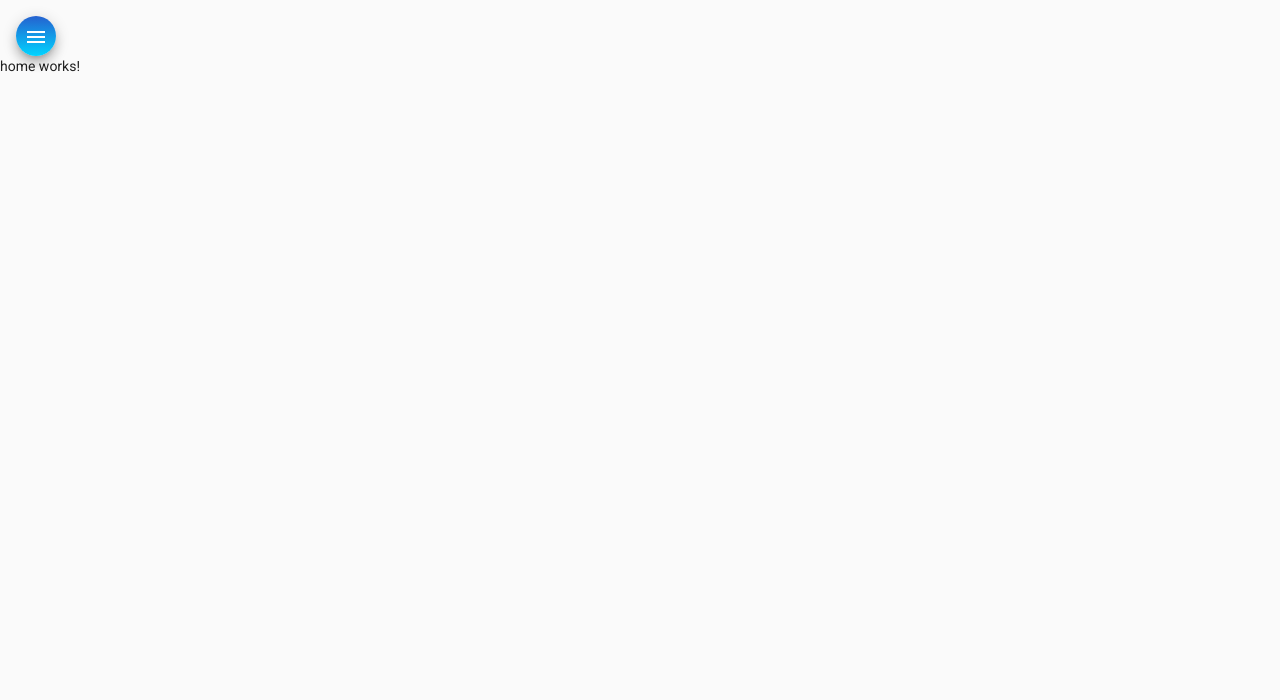
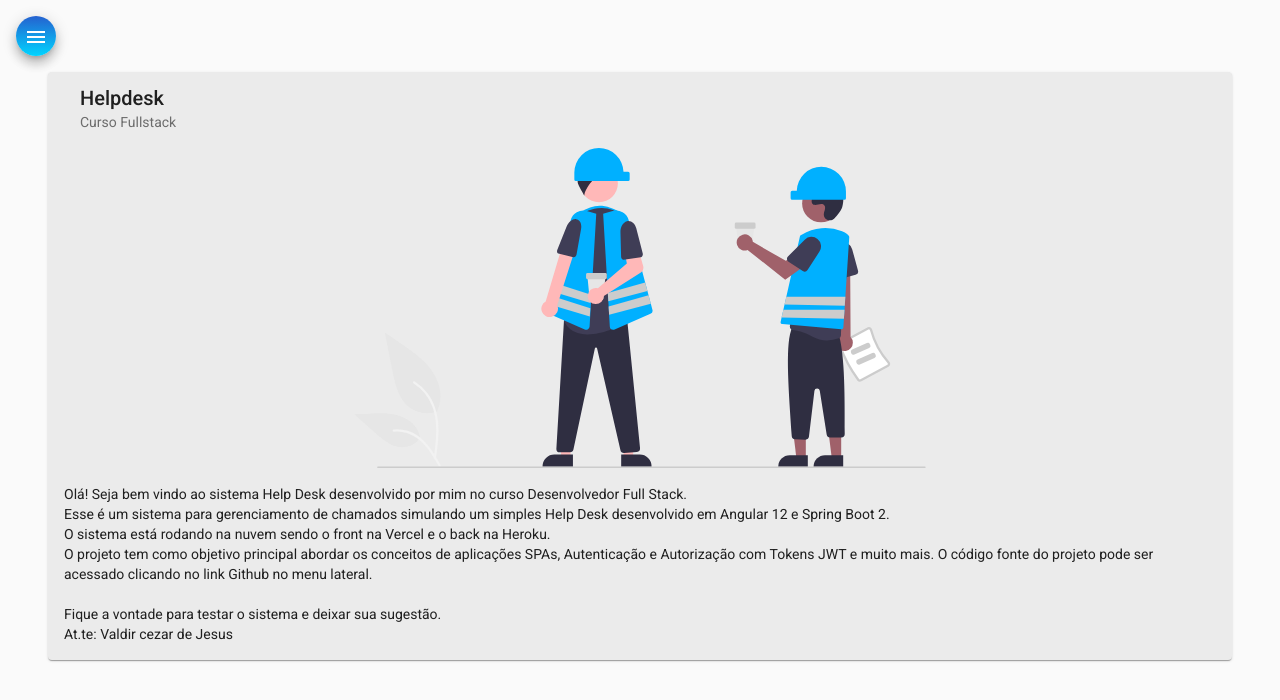
Before and after one commit to Alexandre-Lobo/helpdesk-front, an Angular app: page /home in a window 1280 px wide. Shown: the top 700 px of the page. Built offline with nearby package versions, Linux system fonts and the light colour scheme.

Commit message:
HTML e CSS para componente HOME

```diff
--- a/src/app/components/home/home.component.css
+++ b/src/app/components/home/home.component.css
@@ -0,0 +1,9 @@
+.card {
+    width: 90%;
+    margin: 1rem auto;
+    background-color: rgb(235, 235, 235);
+ }
+
+ img {
+    height: 20rem;
+ }
--- a/src/app/components/home/home.component.html
+++ b/src/app/components/home/home.component.html
@@ -1 +1,20 @@
-<p>home works!</p>
+<mat-card class="card">
+    <mat-card-header>
+      <mat-card-title>Helpdesk</mat-card-title>
+      <mat-card-subtitle>Curso Fullstack</mat-card-subtitle>
+    </mat-card-header>
+    <img mat-card-image src="assets/img/home-image.svg" alt="Imagem Home Helpdesk">
+    <mat-card-content>
+      <p>
+        Olá! Seja bem vindo ao sistema Help Desk desenvolvido por mim no curso Desenvolvedor Full Stack.<br />
+        Esse é um sistema para gerenciamento de chamados simulando um simples Help Desk desenvolvido em Angular 12 e
+        Spring Boot 2. <br />O sistema está rodando na nuvem sendo o front na Vercel e o back na Heroku.<br />
+        O projeto tem como objetivo principal abordar os conceitos de aplicações SPAs, Autenticação e Autorização com
+        Tokens JWT e muito mais. O código fonte do projeto pode ser acessado clicando no link Github no menu lateral.
+        <br /><br /> Fique a vontade para testar o sistema e deixar sua sugestão.
+        <br /> At.te: Valdir cezar de Jesus
+
+      </p>
+    </mat-card-content>
+
+  </mat-card>
```
